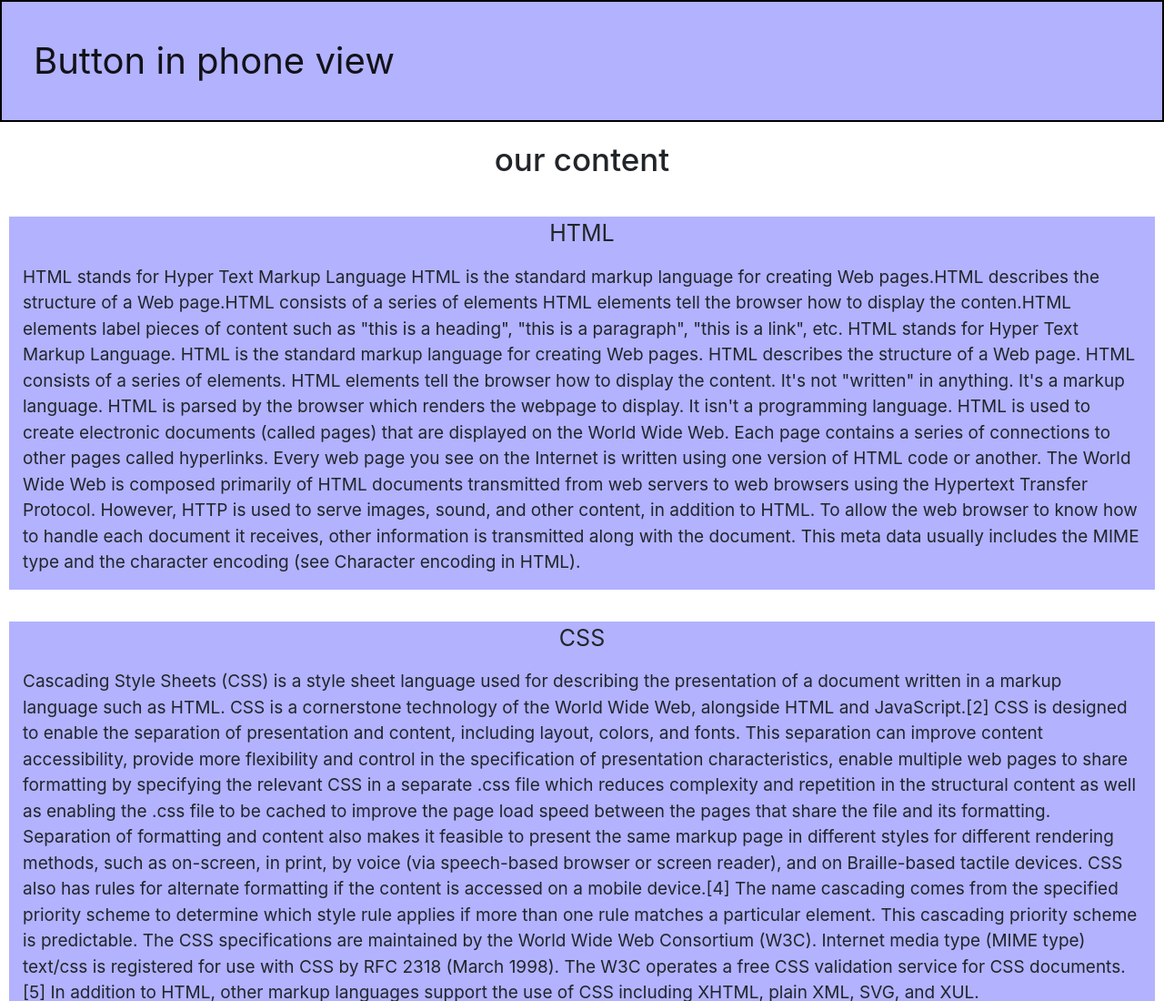
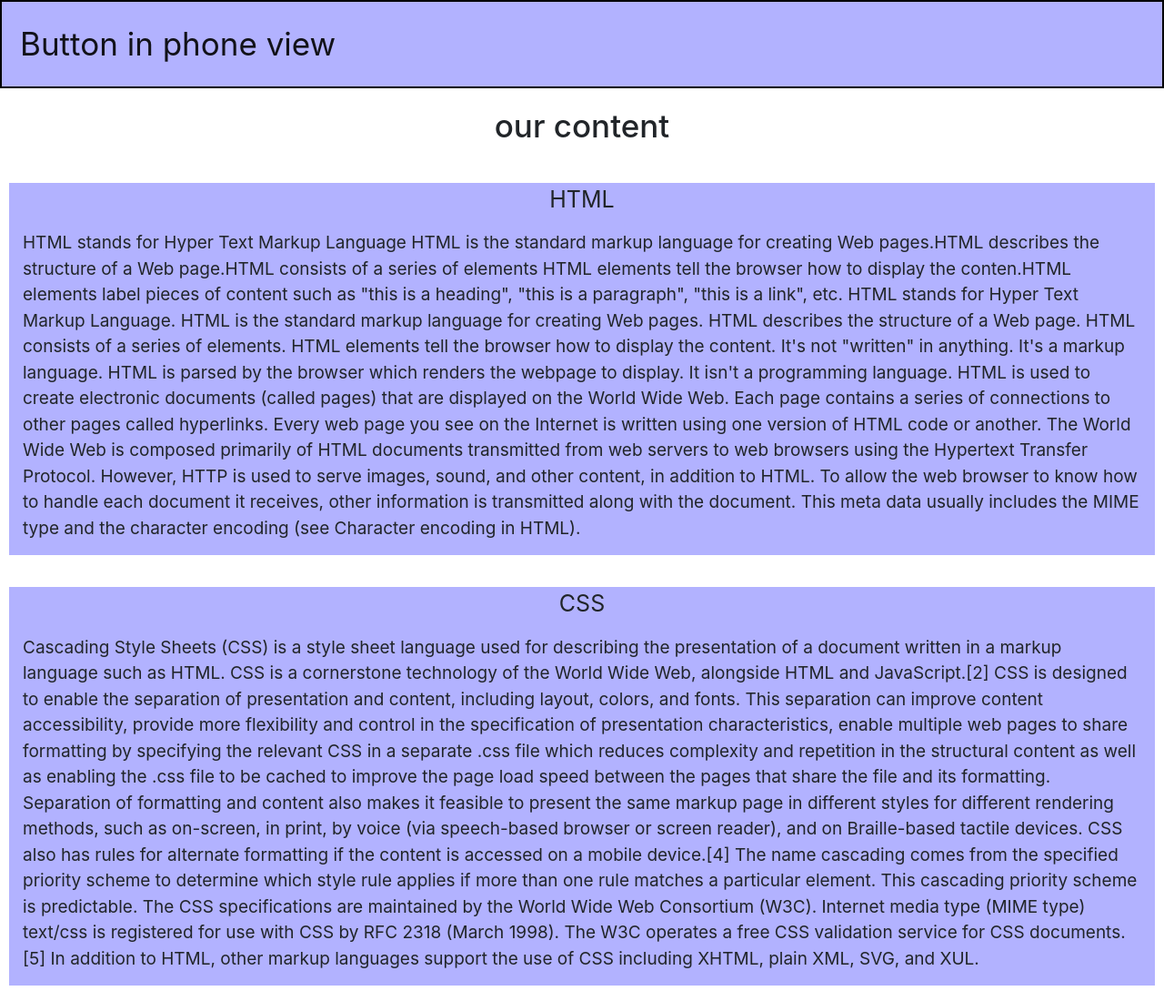
Before and after one commit to prasad-web9/coursera_test-2, a plain HTML site: page index.html in a window 1280 px wide. Shown: the top 1100 px of the page at 91% size. Drawn offline with nearby package versions, Linux system fonts and the light colour scheme.

Commit message:
Update mystyle.css

```diff
--- a/mystyle.css
+++ b/mystyle.css
@@ -42,8 +42,8 @@ button[aria-expanded="true"]{
 border-color: black !important;
 }
 .navbar-brand{
-	padding: 35px !important;
-	font-size: 40px !important;
+	padding: 20px !important;
+	font-size: 35px !important;
 
 }
 .parent-nav{
```
